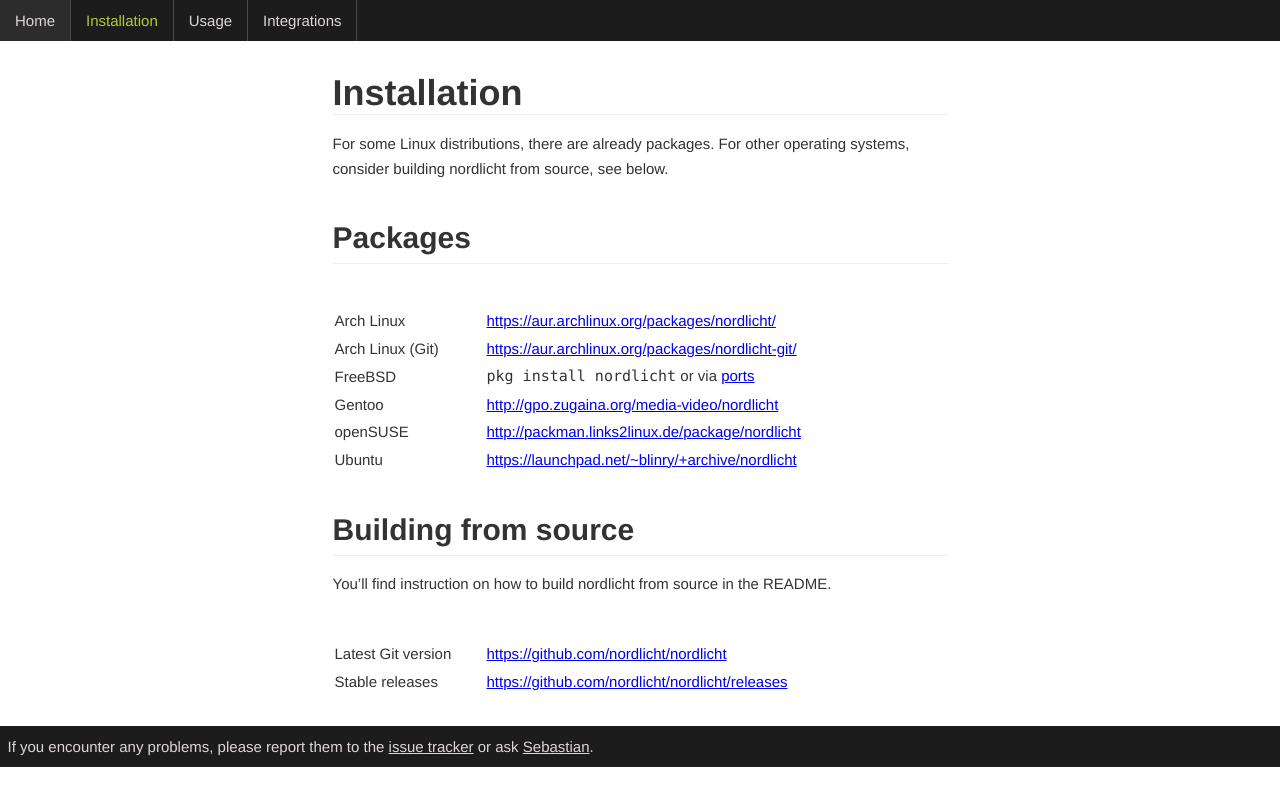
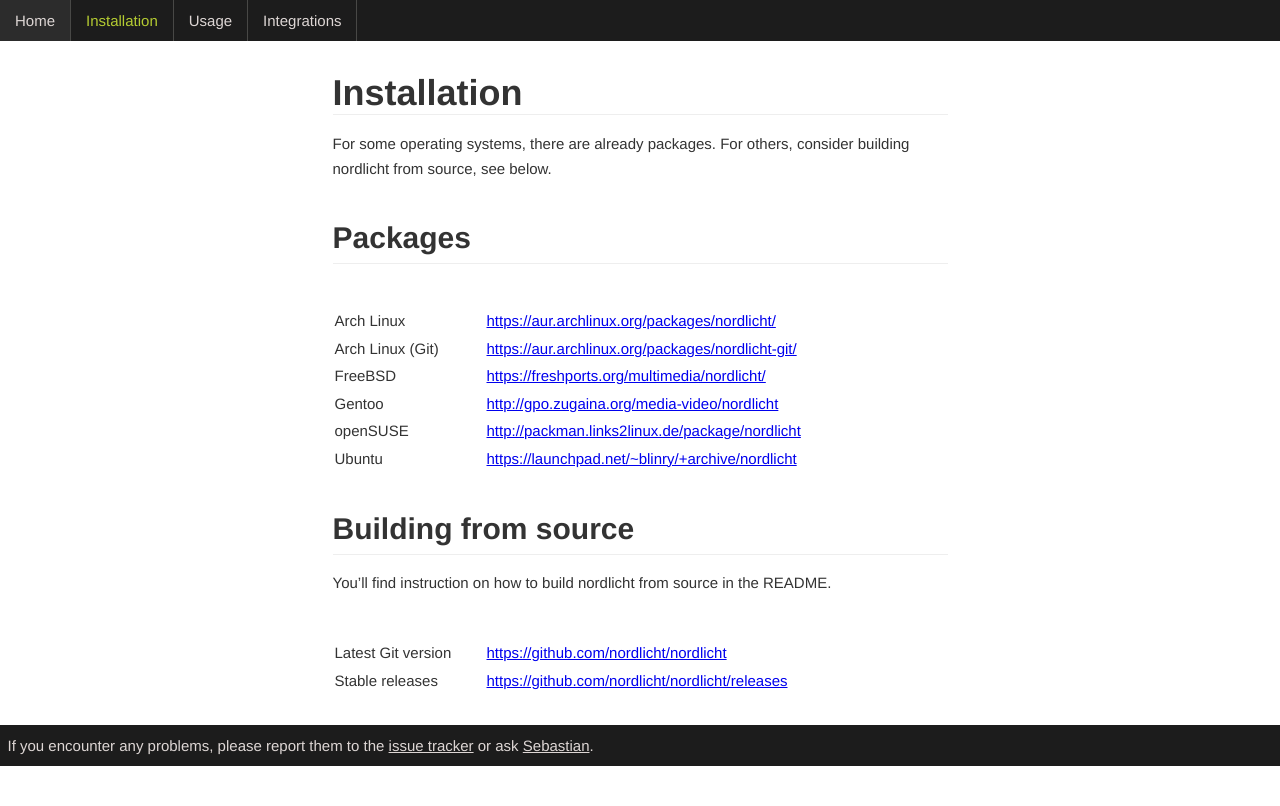
Before and after one commit to nordlicht/nordlicht.github.io, a Jekyll site: the page built from installation.md, in a window 1280 px wide. Shown: the top 806 px of the page. Built offline with Jekyll 4.4.1, drawn with Linux system fonts in a browser that asks for light colours; Markdown is read by kramdown in place of the engine named in the settings.

Commit message:
FreeBSD URL only, as with the others

```diff
--- a/installation.md
+++ b/installation.md
@@ -4,16 +4,15 @@ title: Installation
 permalink: /installation/
 ---
 
-For some Linux distributions, there are already packages. For other operating systems, consider building nordlicht from source, see below.
+For some operating systems, there are already packages. For others, consider building nordlicht from source, see below.
 
 ## Packages
-
 
 |     |     |
 | --- | --- |
 | Arch Linux | <https://aur.archlinux.org/packages/nordlicht/> |
 | Arch Linux (Git) | <https://aur.archlinux.org/packages/nordlicht-git/> |
-| FreeBSD | `pkg install nordlicht` or via [ports](https://freshports.org/multimedia/nordlicht/) |
+| FreeBSD | <https://freshports.org/multimedia/nordlicht/> |
 | Gentoo | <http://gpo.zugaina.org/media-video/nordlicht> |
 | openSUSE | <http://packman.links2linux.de/package/nordlicht> |
 | Ubuntu | <https://launchpad.net/~blinry/+archive/nordlicht> |
```
